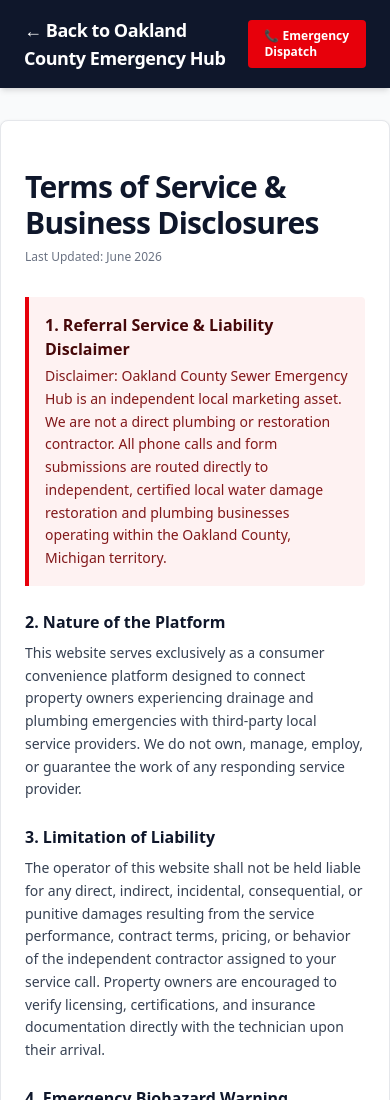
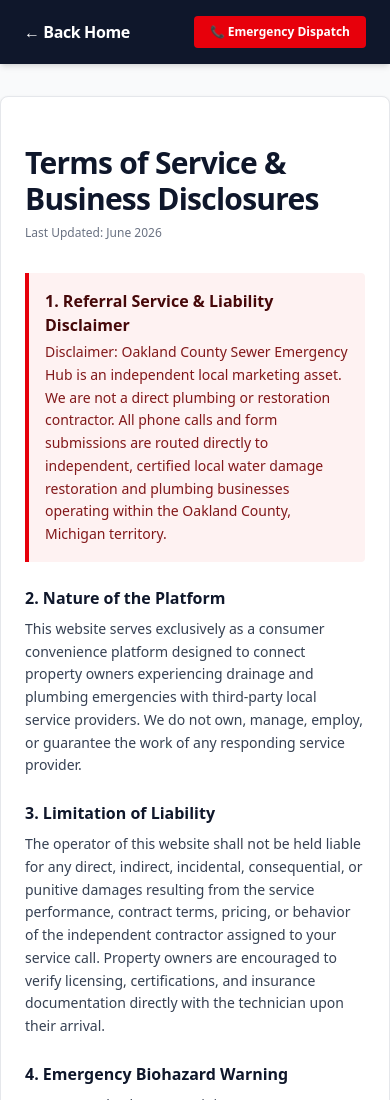
Before and after one commit to mahabubkabir40-ai/oakland-sewer-backup, a plain HTML site: page terms.html in a window 390 px wide. Shown: the top 1100 px of the page. Drawn offline with nearby package versions, Linux system fonts and the light colour scheme.

Commit message:
Optimize back link text on terms.html for small screens

```diff
--- a/terms.html
+++ b/terms.html
@@ -9,11 +9,12 @@
 <body class="bg-gray-50 text-gray-900 antialiased font-sans">
 
     <nav class="bg-slate-900 text-white py-4 px-6 shadow-md">
-        <div class="max-w-4xl mx-auto flex justify-between items-center">
-            <a href="/" class="font-bold text-lg tracking-tight hover:text-red-400 transition">
-                ← Back to Oakland County Emergency Hub
+        <div class="max-w-4xl mx-auto flex justify-between items-center gap-4">
+            <a href="/" class="font-bold text-base sm:text-lg tracking-tight hover:text-red-400 transition shrink-0">
+                <span class="hidden sm:inline">← Back to Oakland County Emergency Hub</span>
+                <span class="sm:hidden">← Back Home</span>
             </a>
-            <a href="tel:2485550199" class="bg-red-600 hover:bg-red-500 text-white font-bold text-xs px-4 py-2 rounded transition">
+            <a href="tel:2485550199" class="bg-red-600 hover:bg-red-500 text-white font-bold text-xs px-4 py-2 rounded transition shrink-0">
                 📞 Emergency Dispatch
             </a>
         </div>
```
